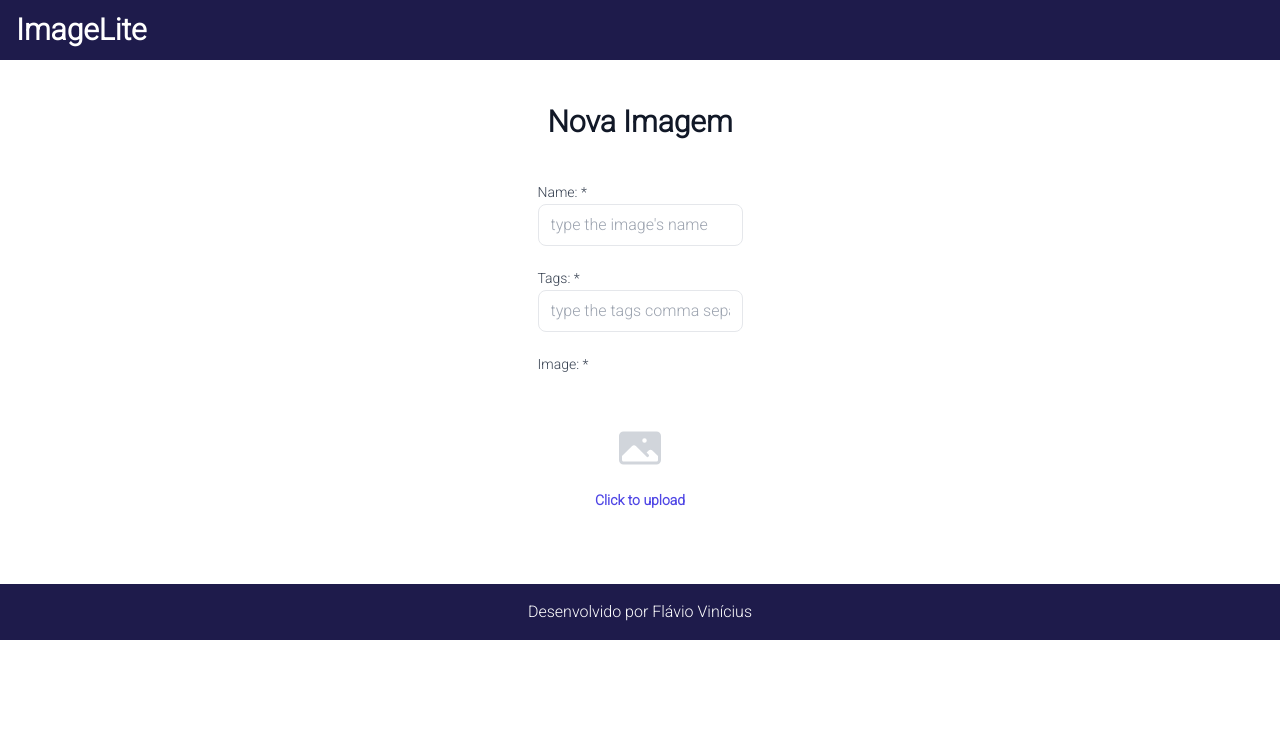
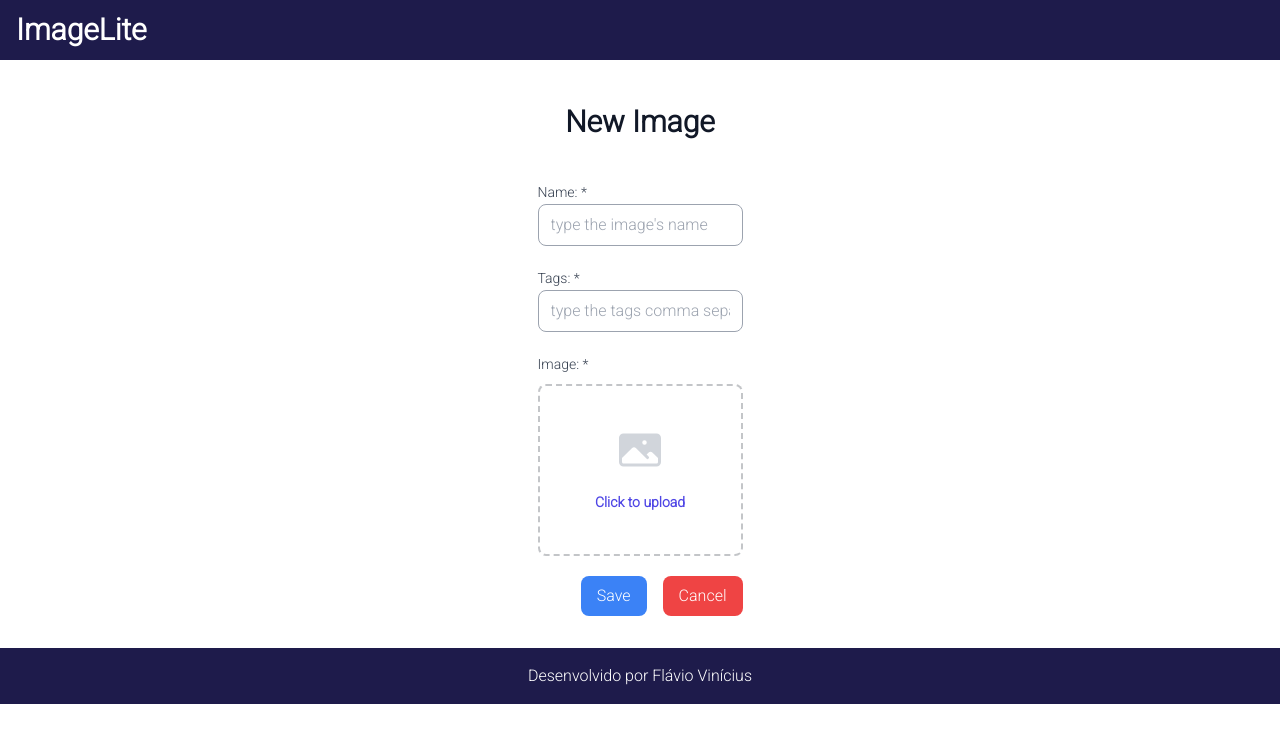
Before and after one commit to FVSSANTOS/ImageLiteAPI, a Next.js app in the folder imagelite/: page /formulario in a window 1280 px wide. Shown: the top 742 px of the page. Built offline with nearby package versions, Linux system fonts and the light colour scheme.

Commit message:
Envio dos dados dor formulário

```diff
--- a/imagelite/package.json
+++ b/imagelite/package.json
@@ -11,13 +11,15 @@
   "dependencies": {
     "@types/node": "22.7.9",
     "autoprefixer": "10.4.20",
+    "formik": "^2.4.5",
     "imagelite": "file:",
     "next": "14.2.16",
     "postcss": "8.4.47",
     "react": "^18.3.1",
     "react-dom": "^18.3.1",
     "tailwindcss": "3.4.14",
-    "typescript": "5.6.3"
+    "typescript": "5.6.3",
+    "yup": "^1.2.0"
   },
   "devDependencies": {
     "@types/react": "^18.3.12",
--- a/imagelite/src/app/formulario/page.tsx
+++ b/imagelite/src/app/formulario/page.tsx
@@ -1,31 +1,51 @@
-import { InputText, Template } from '@/components'
+'use client'
+
+import { InputText, Template, Button } from '@/components'
+import Link from 'next/link'
+import { useFormik } from 'formik'
+
+interface FormProps {
+    name: string;
+    tags: string;
+    file: any;
+}
+
+const formsScheme: FormProps = {name: '', tags: '', file: ''}
 
 export default function FormularioPage(){
+
+    const formik = useFormik<FormProps>({
+        initialValues: formsScheme,
+        onSubmit: (dados: FormProps) => {
+            console.log(dados)
+        }
+    })
+
     return (
         <Template>
             <section className='flex flex-col items-center justify-center my-5'>
-                <h5 className='mt-3 mb-10 text-3xl font-extrabold tracking-tigh text-gray-900'>Nova Imagem</h5>
-                <form action="">
+                <h5 className='mt-3 mb-10 text-3xl font-extrabold tracking-tigh text-gray-900'>New Image</h5>
+                <form onSubmit={formik.handleSubmit}>
                     <div className='grid grid-cols-1'>
                         <label className="block text-sm font-medium leading-6 text-gray-700">Name: *</label>
-                        <InputText placeHolder="type the image's name"/>
+                        <InputText id="name" onChange={formik.handleChange} placeHolder="type the image's name"/>
                     </div>
 
                     <div className='mt-5 grid grid-cols-1'>
                         <label className="block text-sm font-medium leading-6 text-gray-700">Tags: *</label>
-                        <InputText placeHolder="type the tags comma separated"/>
+                        <InputText id="tags" onChange={formik.handleChange} placeHolder="type the tags comma separated"/>
                     </div>
 
                     <div className='mt-5 grid grid-cols-1'>
                         <label className="block text-sm font-medium leading-6 text-gray-700">Image: *</label>
-                        <div className='mt-2 flex justify-center rounded-lg borer border-dashed border-gray-900/25 px-6 py-10'>
+                        <div className='mt-2 flex justify-center rounded-lg border-2 border-dashed  border-gray-900/25 px-6 py-10'>
                             <div className='text-center'>
                                 <svg className="mx-auto h-12 w-12 text-gray-300" viewBox="0 0 24 24" fill="currentColor" aria-hidden="true">
-                                    <path fill-rule="evenodd" d="M1.5 6a2.25 2.25 0 012.25-2.25h16.5A2.25 2.25 0 0122.5 6v12a2.25 2.25 0 01-2.25 2.25H3.75A2.25 2.25 0 011.5 18V6zM3 16.06V18c0 .414.336.75.75.75h16.5A.75.75 0 0021 18v-1.94l-2.69-2.689a1.5 1.5 0 00-2.12 0l-.88.879.97.97a.75.75 0 11-1.06 1.06l-5.16-5.159a1.5 1.5 0 00-2.12 0L3 16.061zm10.125-7.81a1.125 1.125 0 112.25 0 1.125 1.125 0 01-2.25 0z" clip-rule="evenodd"></path>
+                                    <path fillRule="evenodd" d="M1.5 6a2.25 2.25 0 012.25-2.25h16.5A2.25 2.25 0 0122.5 6v12a2.25 2.25 0 01-2.25 2.25H3.75A2.25 2.25 0 011.5 18V6zM3 16.06V18c0 .414.336.75.75.75h16.5A.75.75 0 0021 18v-1.94l-2.69-2.689a1.5 1.5 0 00-2.12 0l-.88.879.97.97a.75.75 0 11-1.06 1.06l-5.16-5.159a1.5 1.5 0 00-2.12 0L3 16.061zm10.125-7.81a1.125 1.125 0 112.25 0 1.125 1.125 0 01-2.25 0z" clipRule="evenodd"></path>
                                 </svg>
 
                                 <div className='mt-4 flex text-sm leading-6 text-gray-600'>
-                                    <label className='relative cursor-pointr rounded-md bg-white font-semibold text-indigo-600'>
+                                    <label className='relative cursor-pointer rounded-md bg-white font-semibold text-indigo-600'>
                                         <span>Click to upload</span>
                                         <input type="file" className='sr-only'/>
                                     </label>
@@ -33,6 +53,13 @@
                             </div>
                         </div>
                     </div>
+
+                    <div className='mt-5 flex items-center justify-end gap-x-4'>
+                        <Button style='bg-blue-500 hover:bg-blue-300' label='Save' type='submit'/>
+                        <Link href="/galeria">
+                            <Button style='bg-red-500 hover:bg-red-300' label='Cancel' type='button'/>
+                        </Link>
+                    </div>
                 </form>
             </section>
         </Template>
--- a/imagelite/src/components/button/Button.tsx
+++ b/imagelite/src/components/button/Button.tsx
@@ -4,10 +4,13 @@
     style?: string;
     label?: string;
     onClick?: (event: any) => void;
+    type?: "submit" | "button" | "reset" | undefined;
 }
-export const Button: React.FC<ButtonProps> = ({style, label, onClick}: ButtonProps) => {
+export const Button: React.FC<ButtonProps> = ({style, label, onClick, type}: ButtonProps) => {
     return (
-        <button className={`${style} text-white px-4 py-2 rounded-lg`} onClick={onClick}>
+        <button className={`${style} text-white px-4 py-2 rounded-lg`}
+                type={type}
+                onClick={onClick}>
             { label }
         </button>
     )
--- a/imagelite/src/components/input/InputText.tsx
+++ b/imagelite/src/components/input/InputText.tsx
@@ -4,12 +4,13 @@
     style?: string;
     onChange?: (event: React.ChangeEvent<HTMLInputElement>) => void;
     placeHolder?: string;
+    id: string;
 }
 
 export const InputText: React.FC<InputTextProps> = ({style, ...rest}: InputTextProps) => {
     return(
         <input type="text"
                {...rest}
-               className={`${style} border px-3 py-2 rounded-lg text-gray-900`}/>
+               className={`${style} border-gray-400 border px-3 py-2 rounded-lg text-gray-900`}/>
     )
 }
```
Also changed, not shown: 1 other file (tests, documents, lock files or other folders).
